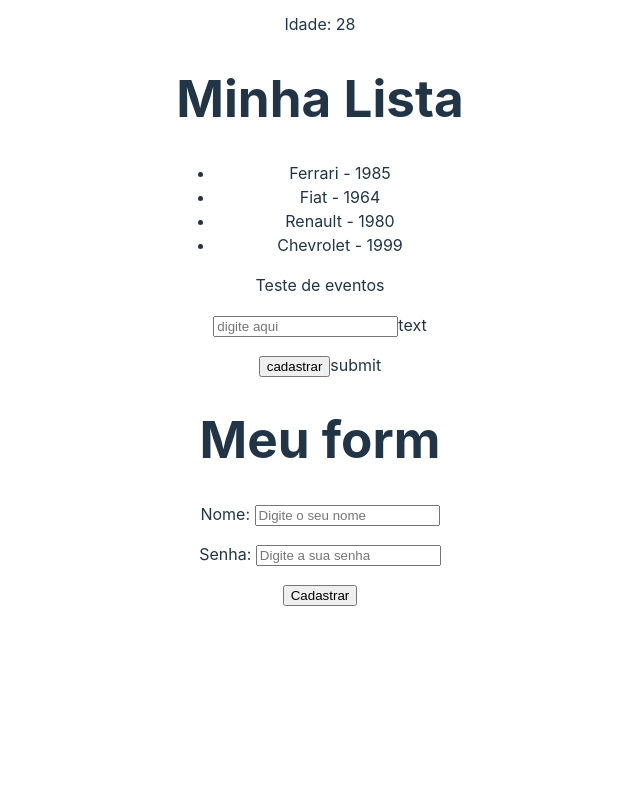
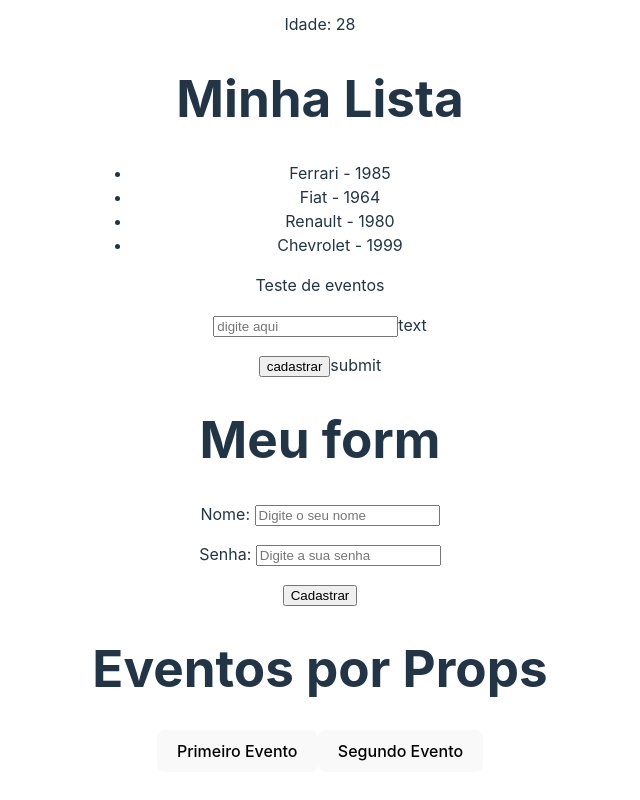
Before and after one commit to orielvf/aulas_r, a React app: page / in a window 1280 px wide. Shown: the part 497-1297 px from the top of the page, without its empty margins (320-960 px from the left). Before the commit the page ends 1135 px from the top, so only its background shows below. Built offline with nearby package versions, Linux system fonts and the light colour scheme; the HTML template or start-up script is replaced by a standard one.

Commit message:
Passando eventos por props

```diff
--- a/src/App.jsx
+++ b/src/App.jsx
@@ -5,7 +5,7 @@ import Pessoa from './components/Pessoa'
 import List from './components/List'
 import Evento from './components/Evento'
 import Form from './components/Form'
-
+import EventoParaButton from './components/eventosPorProps/EventoParaButton'
 
 function App() {
   const nome = "maria"
@@ -43,6 +43,8 @@ function App() {
     {/*devemos usar um label no form para melhorar a assecibilidade*/}
     <Form/>
 
+    <EventoParaButton/>
+
     </>
   )
 }
--- /dev/null
+++ b/src/components/eventosPorProps/Button.jsx
@@ -0,0 +1,5 @@
+function Button(props){
+    const coment ="botão responsivo para evento e texto"
+    return <button onClick={props.event}>{props.text}</button>
+}
+export default Button
--- /dev/null
+++ b/src/components/eventosPorProps/EventoParaButton.jsx
@@ -0,0 +1,21 @@
+import Button from './Button';
+function EventoParaButton(){
+    function primeiroEvento(e) {
+        e.preventDefault()
+        console.log('Primeiro evento')
+    }
+    function segundoEvento(e) {
+        e.preventDefault()
+        console.log('Segundo evento')
+    }
+    return(
+        <>
+        <h1>Eventos por Props</h1>
+        <Button event={primeiroEvento} text="Primeiro Evento"></Button>
+        <Button event={segundoEvento} text="Segundo Evento"></Button>
+
+        </>
+    )
+}
+
+export default EventoParaButton
```
